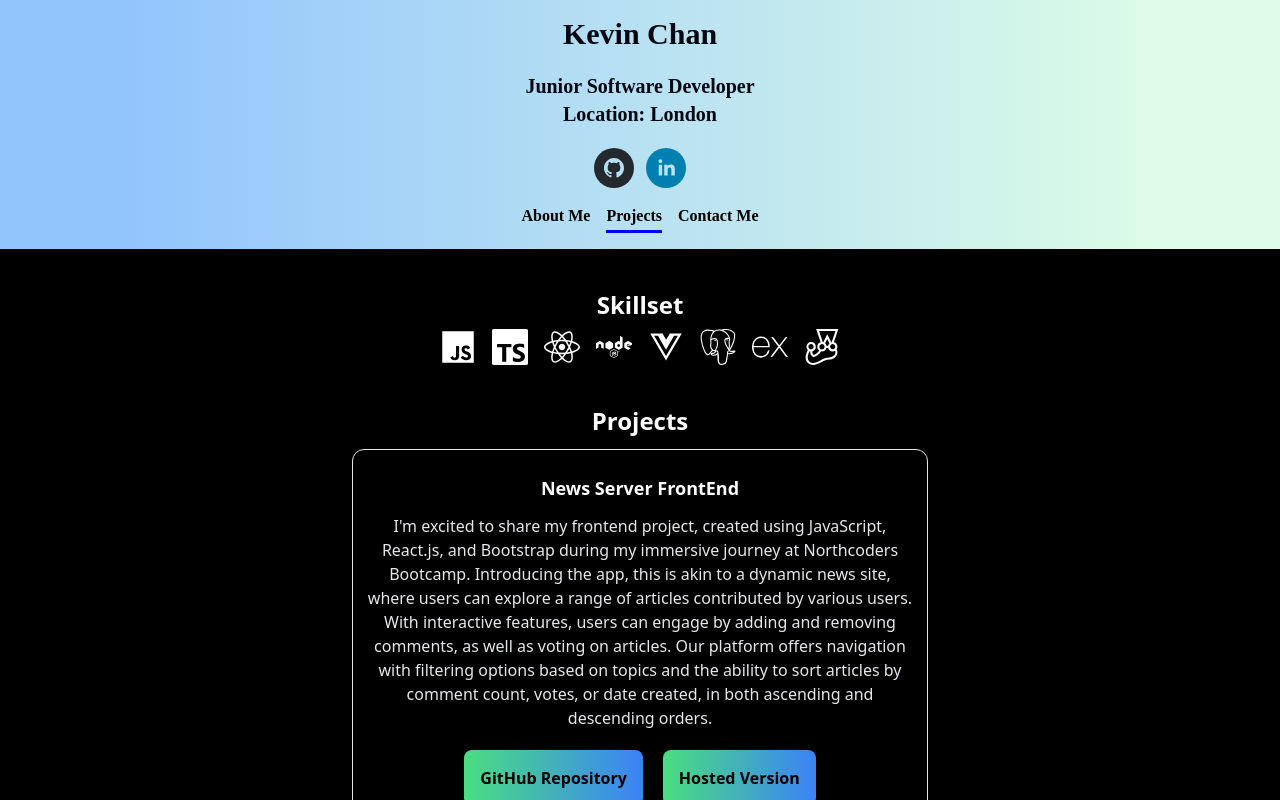
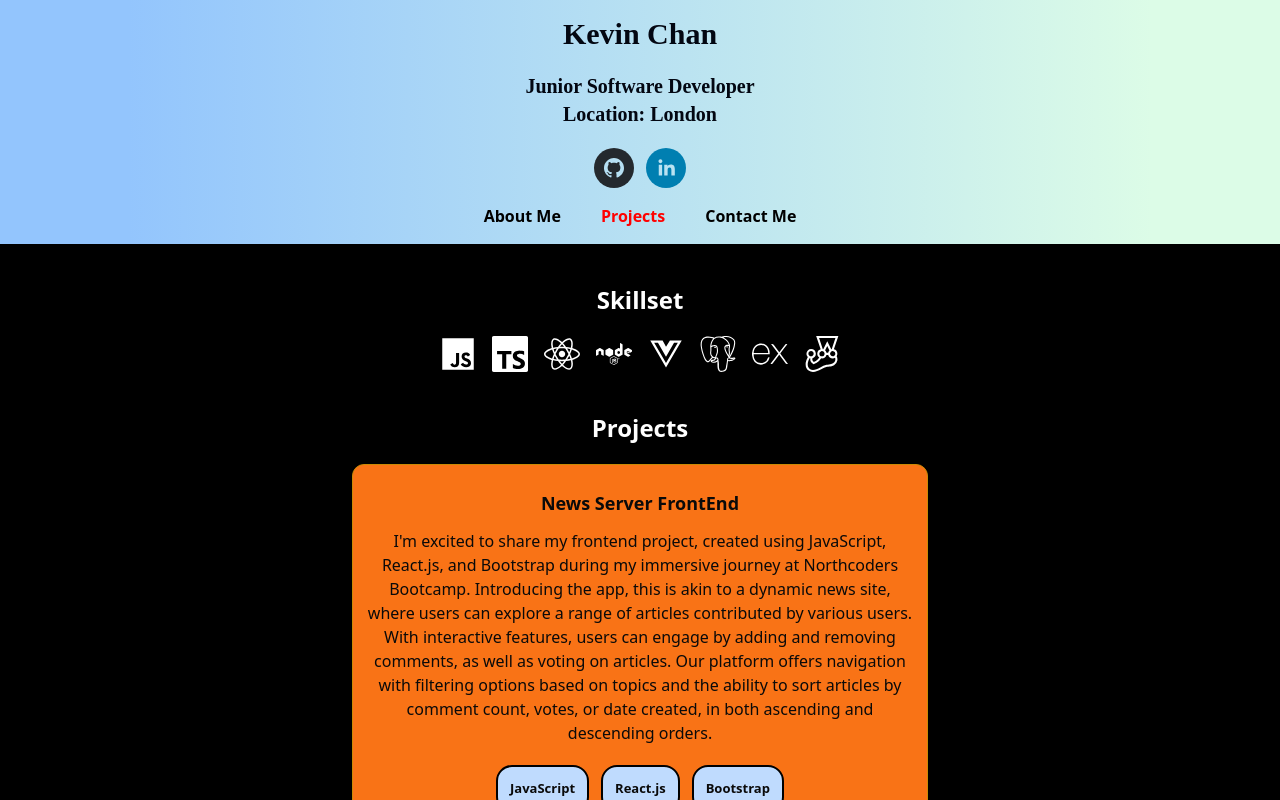
Before and after one commit to Sakhee89/Personal-Website, a React (Vite) app: page / in a window 1280 px wide. Both pictures are taken after a click on the element "Projects". Shown: the top 800 px of the page. Built offline with nearby package versions, Linux system fonts and the light colour scheme.

Commit message:
add tech stack to my projects and change css

```diff
--- a/src/App.css
+++ b/src/App.css
@@ -1,5 +1,4 @@
 #root {
-  text-align: center;
   font-family: system-ui, -apple-system, BlinkMacSystemFont, "Segoe UI", Roboto,
     Oxygen, Ubuntu, Cantarell, "Open Sans", "Helvetica Neue", sans-serif;
 }
--- a/src/components/AboutMe.jsx
+++ b/src/components/AboutMe.jsx
@@ -1,10 +1,10 @@
 export function AboutMe({ show }) {
   return (
-    <section className="pt-10 flex justify-center pb-8 px-5">
+    <section className="pt-10 flex justify-center pb-8">
       {show && (
         <div>
-          <h1 className="text-2xl font-bold">About Me</h1>
-          <p className="pt-4 w-full md:max-w-md lg:max-w-6xl">
+          <h1 className="text-2xl text-center font-bold">About Me</h1>
+          <p className="text-justify pt-4 w-full md:max-w-md lg:max-w-5xl">
             Hello! I'm Kevin, a Software Developer based in London. My journey
             into the world of software development began with a solid foundation
             gained from the intensive Northcoders bootcamp. <br></br>
--- a/src/components/ContactMe.jsx
+++ b/src/components/ContactMe.jsx
@@ -1,13 +1,17 @@
 export function ContactMe({ show }) {
   return (
-    <section className="mt-10 flex justify-center pb-10">
+    <section className="text-center mt-10 flex justify-center pb-10">
       {show && (
         <div>
           <h1 className="text-2xl mb-5 font-bold">Contact Me</h1>
-          <p>
-            Email:{" "}
-            <a href="mailto:KevinChan01@outlook.com">KevinChan01@outlook.com</a>
-          </p>
+          <div>
+            <p className="hover:text-red-500">
+              Email:{" "}
+              <a href="mailto:KevinChan01@outlook.com">
+                KevinChan01@outlook.com
+              </a>
+            </p>
+          </div>
         </div>
       )}
     </section>
--- a/src/components/Header.jsx
+++ b/src/components/Header.jsx
@@ -1,6 +1,6 @@
 export function Header() {
   return (
-    <header className="text-gray-950 font-bold header">
+    <header className="text-center text-gray-950 font-bold header">
       <h1 className="text-3xl pt-4">Kevin Chan</h1>
       <section className="pt-5 pb-2">
         <p className=" text-xl">Junior Software Developer</p>
--- a/src/components/NavBar.jsx
+++ b/src/components/NavBar.jsx
@@ -8,7 +8,7 @@ export function NavBar({
   page,
 }) {
   return (
-    <div className="bg-gradient-to-r from-blue-300 from-10% to-green-100 to-90%">
+    <div className="bg-gradient-to-r from-blue-300 from-10% to-green-100 to-90% text-center">
       <Header />
       <div>
         <SocialIcon
@@ -21,13 +21,12 @@ export function NavBar({
           url="https://www.linkedin.com/in/kevin-chan-b7103b135/"
         />
       </div>
-      <div className="flex justify-center space-x-4 py-4 font-bold text-black header">
+      <div className="flex justify-center space-x-10 py-4 font-bold text-black ">
         <span
           onClick={handleAboutMeClick}
           style={{
             cursor: "pointer",
-            borderBottom: page.aboutMe ? "3px solid blue" : "none",
-            paddingBottom: "2px",
+            color: page.aboutMe ? "red" : "black",
           }}
         >
           About Me
@@ -36,8 +35,7 @@ export function NavBar({
           onClick={handleProjectsClick}
           style={{
             cursor: "pointer",
-            borderBottom: page.projects ? "3px solid blue" : "none",
-            paddingBottom: "2px",
+            color: page.projects ? "red" : "black",
           }}
         >
           Projects
@@ -46,8 +44,7 @@ export function NavBar({
           onClick={handleContactMeClick}
           style={{
             cursor: "pointer",
-            borderBottom: page.contactMe ? "3px solid blue" : "none",
-            paddingBottom: "2px",
+            color: page.contactMe ? "red" : "black",
           }}
         >
           Contact Me
--- a/src/components/ProjectCard.jsx
+++ b/src/components/ProjectCard.jsx
@@ -1,17 +1,33 @@
 export function ProjectCard({ projectData }) {
   return (
-    <section className="border rounded-xl w-full max-w-xl mx-auto p-3">
-      <h2 className="mt-3 mb-3 font-bold text-lg">{projectData.title}</h2>
-      <p className="pb-5 text-gray-200">{projectData.description}</p>
-      <div className="flex flex-wrap gap-5 justify-center pb-3">
+    <section className="text-center border border-yellow-600 rounded-xl w-full max-w-xl mx-auto p-3 bg-orange-500">
+      <h2 className="mt-3 mb-3 font-bold text-lg text-neutral-950">
+        {projectData.title}
+      </h2>
+      <p className="pb-5 text-neutral-950">{projectData.description}</p>
+
+      <div className="flex flex-wrap gap-3 justify-center pb-3 mb-3">
+        {projectData.techStacks.map((techStack, index) => {
+          return (
+            <div
+              key={index}
+              className="rounded-2xl border-2 border-black p-3 custom-text-size font-bold  text-neutral-950 bg-blue-200"
+            >
+              {techStack}
+            </div>
+          );
+        })}
+      </div>
+
+      <div className="flex flex-wrap gap-5 justify-center pb-2">
         <a
-          className="text-md text-black font-bold bg-gradient-to-r from-green-400 to-blue-500 hover:from-pink-500 hover:to-yellow-500 p-4 rounded-lg"
+          className="border border-black text-md text-black font-bold bg-[#5dbea3] hover:bg-[#28a17f] p-4 rounded-lg"
           href={projectData.gitHub}
         >
           GitHub Repository
         </a>
         <a
-          className="text-md  text-black font-bold bg-gradient-to-r from-green-400 to-blue-500 hover:from-pink-500 hover:to-yellow-500 p-4 rounded-lg"
+          className="text-md border border-black text-black font-bold bg-[#5dbea3] hover:bg-[#28a17f] p-4 rounded-lg"
           href={projectData.hosted}
         >
           Hosted Version
--- a/src/components/Projects.jsx
+++ b/src/components/Projects.jsx
@@ -10,7 +10,7 @@ export function Projects({ show }) {
       {show && (
         <>
           <div className="pt-10">
-            <h1 className="text-2xl font-bold">Skillset</h1>
+            <h1 className="text-center text-2xl font-bold pb-3">Skillset</h1>
             <div className="flex flex-wrap gap-4 justify-center pt-2">
               <a href="https://developer.mozilla.org/en-US/docs/Web/JavaScript">
                 <IoLogoJavascript className="text-4xl" />
@@ -38,7 +38,9 @@ export function Projects({ show }) {
               </a>
             </div>
           </div>
-          <h1 className="pt-10 text-2xl font-bold">Projects</h1>
+          <h1 className="text-center pt-10 pb-2 text-2xl font-bold">
+            Projects
+          </h1>
           <div className="flex justify-center items-center flex-col">
             {projectsData.map((projectData) => {
               return (
--- a/src/data/projectsData.js
+++ b/src/data/projectsData.js
@@ -5,7 +5,7 @@ export const projectsData = [
     description:
       "I'm excited to share my frontend project, created using JavaScript, React.js, and Bootstrap during my immersive journey at Northcoders Bootcamp. Introducing the app, this is akin to a dynamic news site, where users can explore a range of articles contributed by various users. With interactive features, users can engage by adding and removing comments, as well as voting on articles. Our platform offers navigation with filtering options based on topics and the ability to sort articles by comment count, votes, or date created, in both ascending and descending orders.",
     hosted: "https://sakhee-news.netlify.app/",
-    techStack: ["JavaScript", "React.js", "Bootstrap"],
+    techStacks: ["JavaScript", "React.js", "Bootstrap"],
     gitHub: "https://github.com/Sakhee89/fe-sakhee-news",
   },
   {
@@ -14,7 +14,7 @@ export const projectsData = [
     description:
       "I'm delighted to introduce my backend project developed using Node.js and PostgreSQL during my immersive journey at Northcoders Bootcamp. The API project mirrors the functionality of real-world backend services, akin to platforms like Reddit, furnishing vital information to the frontend architecture.",
     hosted: "https://sakhee-news.onrender.com/api",
-    techStack: ["JavaScript", "PSQL", "Node.js", "Express.js", "Jest"],
+    techStacks: ["JavaScript", "PSQL", "Node.js", "Express.js", "Jest"],
     gitHub: "https://github.com/Sakhee89/sakhee-server",
   },
   {
@@ -23,7 +23,7 @@ export const projectsData = [
     description:
       "Hello! I'm excited to share our team's project, Knowledge Nest, developed during our time at Northcoders. Knowledge Nest is a user-friendly platform designed to connect individuals seeking services with those offering them. Our front-end project, built with Vue.js, Tailwind, and TypeScript, features instant messaging and a post system for users to explore various skillsets. The login uses Firebase authentication, with the ability to sign in by google or email and password. The messaging functionality is also integrated with Firebase, that enables real-time communication among users.",
     hosted: "https://knowledge-nest-fe.vercel.app/",
-    techStack: ["TypeScript", "Vue.js", "Firebase", "Tailwind"],
+    techStacks: ["TypeScript", "Vue.js", "Firebase", "Tailwind"],
     gitHub: "https://github.com/TomMirfin/knowledge-nest-FE",
   },
 ];
--- a/src/index.css
+++ b/src/index.css
@@ -18,3 +18,7 @@ body {
 .header {
   font-family: zilla;
 }
+
+.custom-text-size {
+  font-size: 13px;
+}
```
Also changed, not shown: 1 other file (tests, documents, lock files or other folders).
